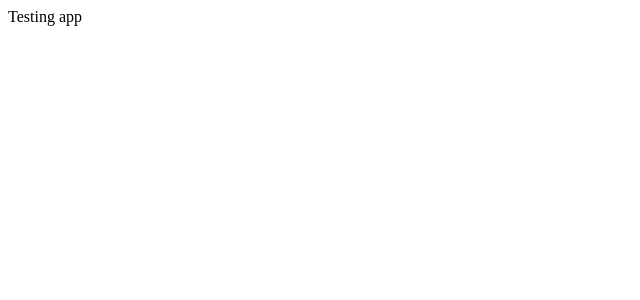
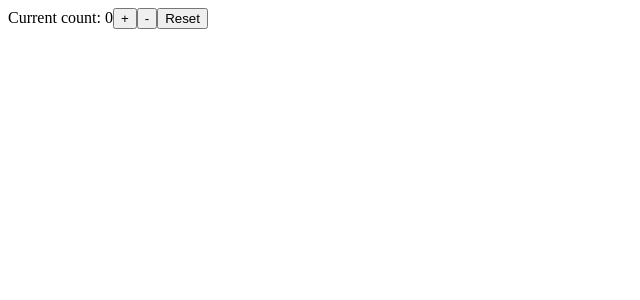
Before and after one commit to dolinekvit/playwright-ci, a React (Vite) app: page / in a window 1280 px wide. Shown: the top 300 px of the page, without its empty margins (0-640 px from the left). Built offline with nearby package versions, Linux system fonts and the light colour scheme.

Commit message:
add: render `Counter` on homepage

```diff
--- a/src/app.tsx
+++ b/src/app.tsx
@@ -1,3 +1,5 @@
+import { Counter } from './components/counter';
+
 export default function App() {
-  return <div>Testing app</div>;
+  return <div><Counter /></div>;
 }
```
